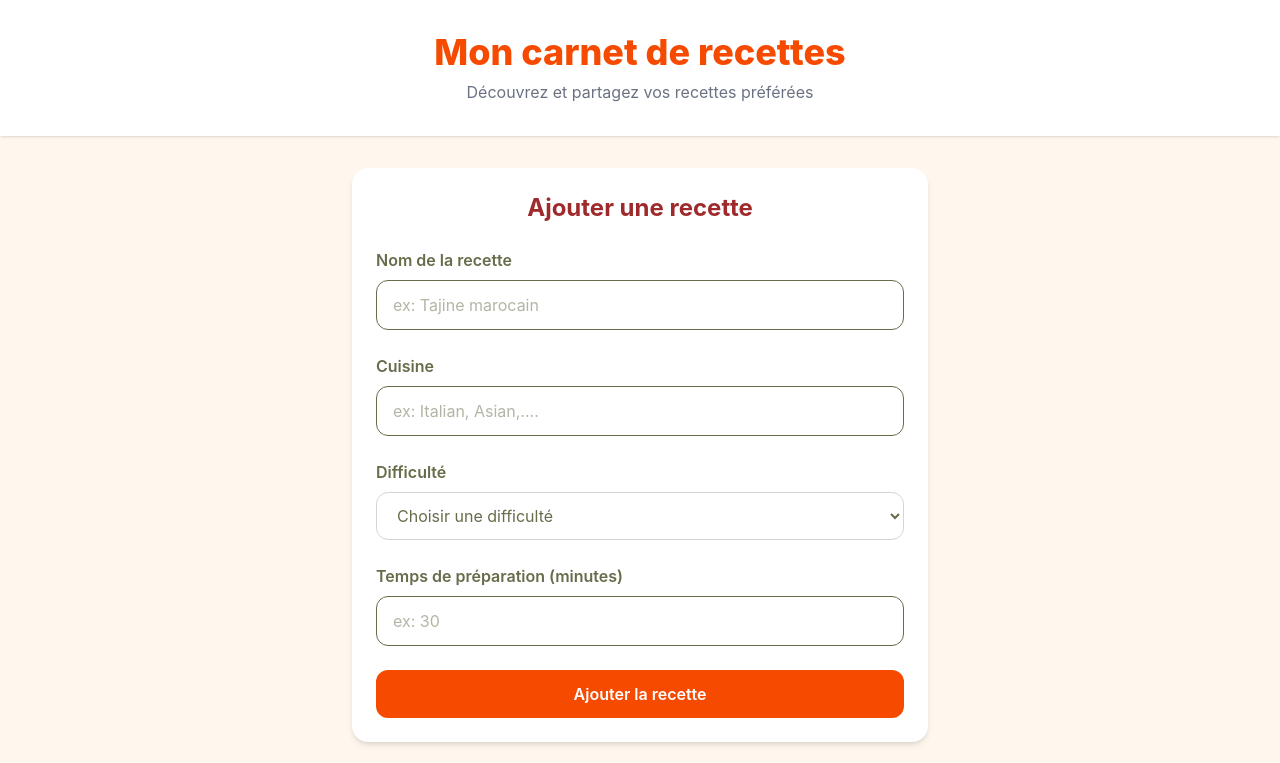
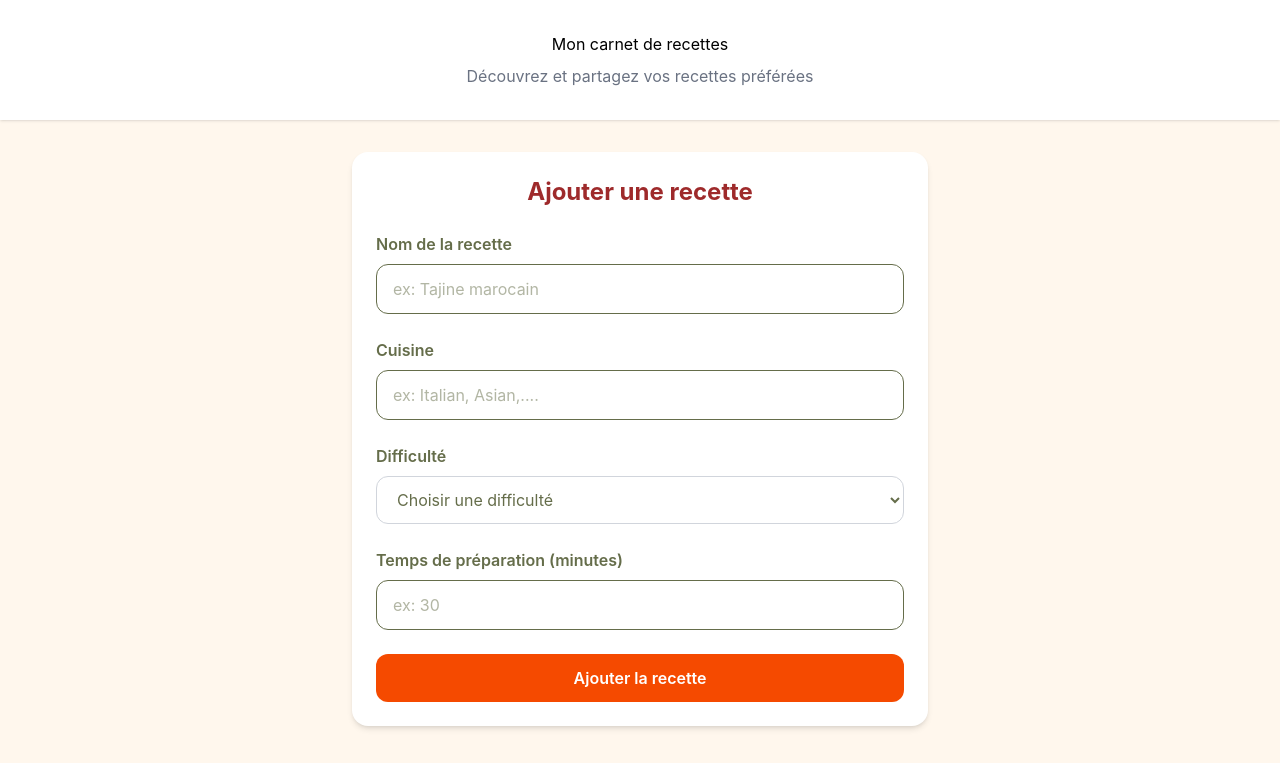
Before and after one commit to zakarya0roua/carnet-recettes, a website built with Vite: page index.html in a window 1280 px wide. Shown: the top 763 px of the page. Built offline with nearby package versions, Linux system fonts and the light colour scheme; no server answers.

```diff
--- a/index.html
+++ b/index.html
@@ -14,7 +14,6 @@
 
   <header class="bg-white shadow-sm">
     <div class="max-w-7xl mx-auto px-4 py-8 text-center">
-      <h1 class="text-3xl sm:text-4xl font-extrabold text-orange-600">
         Mon carnet de recettes
       </h1>
 
```
Also changed, not shown: dist/assets/index-DVdkZc6I.js (added), dist/index.html (added), 1 other file.
